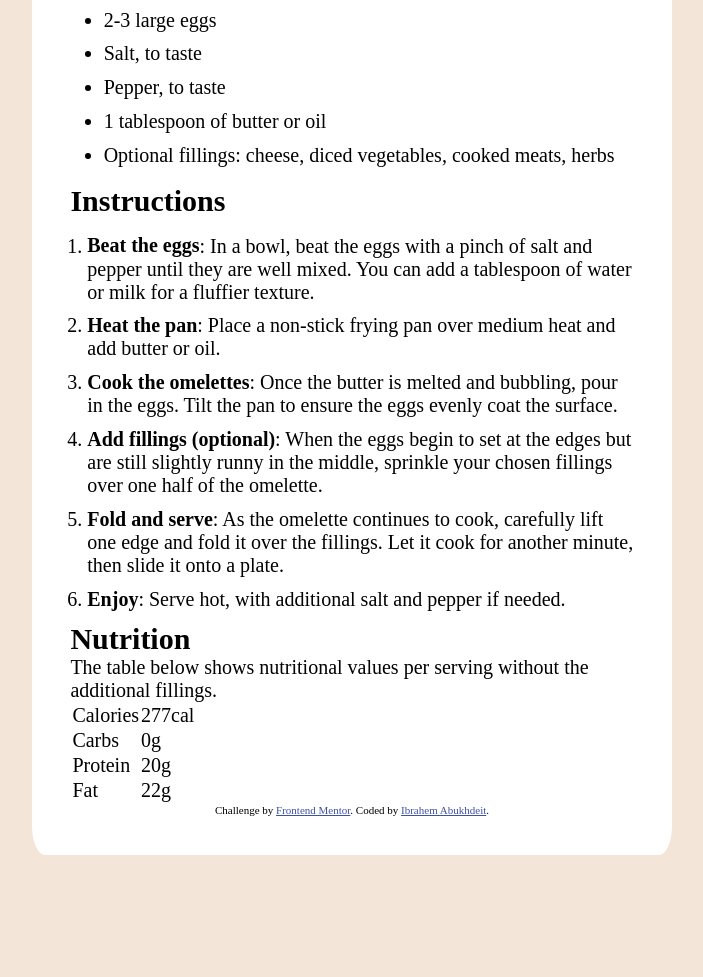
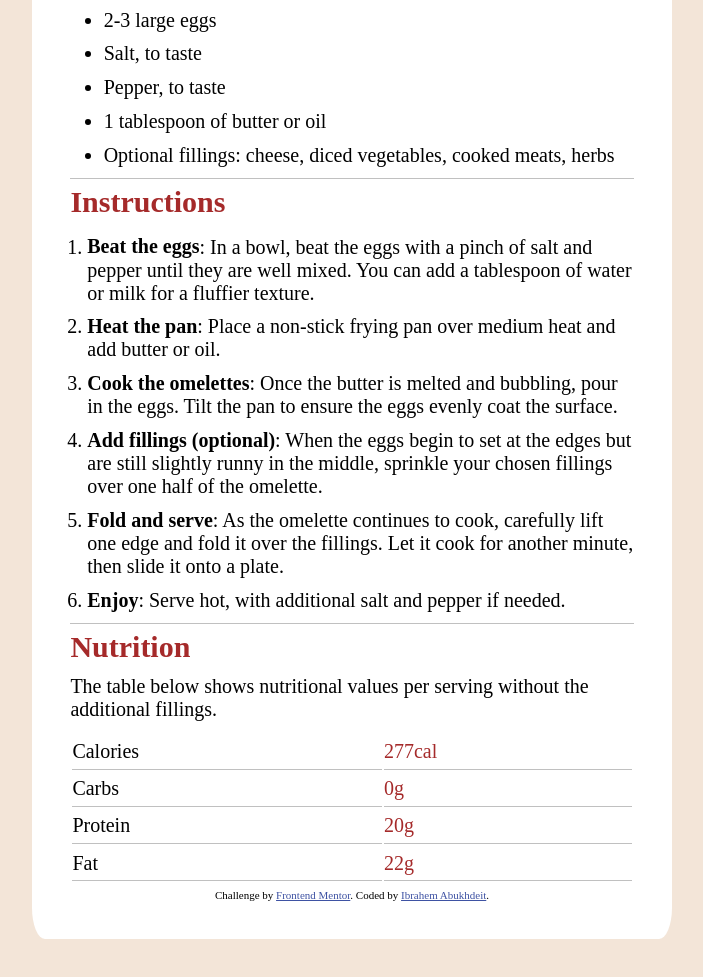
Before and after one commit to IbrahemCodes/frontendMentor, a plain HTML site: page index.html in a window 1280 px wide. Shown: the part 705-1682 px from the top of the page, without its empty margins (288-991 px from the left). Before the commit the page ends 1624 px from the top, so only its background shows below. Drawn offline with Linux system fonts and the light colour scheme.

Commit message:
first commit, just fixed table style

```diff
--- a/index.html
+++ b/index.html
@@ -37,7 +37,7 @@
     </section>
 
     <!--ingredients-->
-    <section class="ingredients">
+    <section class="ingredients botBorder">
       <h2>Ingredients</h2>
       <ul>
         <li>2-3 large eggs</li>
@@ -49,7 +49,7 @@
     </section>
 
     <!--instructions-->
-    <section class="instructions">
+    <section class="instructions botBorder">
       <h2>Instructions</h2>
       <ol>
         <li><strong>Beat the eggs</strong>: In a bowl, beat the eggs with a pinch of salt and pepper until they are well mixed.
--- a/style.css/style.css
+++ b/style.css/style.css
@@ -38,6 +38,8 @@ img{
     padding: 1% 0%;
     margin-left: 3%;
 }
+
+
 .instructions *{
     padding: 1% 0%;
 }
@@ -45,7 +47,12 @@ img{
 .instructions  ol{
     margin-left: 3%;
 }
-
+.nutrition *{
+    padding: 1% 0;
+}
+table {
+    width: 100%;
+}
 
 /*
 colors////////////
@@ -66,3 +73,20 @@ body {
 body {
 font-size: 2rem;
 }
+
+h1, h2{
+    color: brown;
+}
+
+td + td {
+    color: brown;
+}
+/* extra style */
+
+.botBorder {
+    border-bottom: 1px solid silver;
+}
+
+tr, td {
+    border-bottom: 1px solid silver;
+}
```
